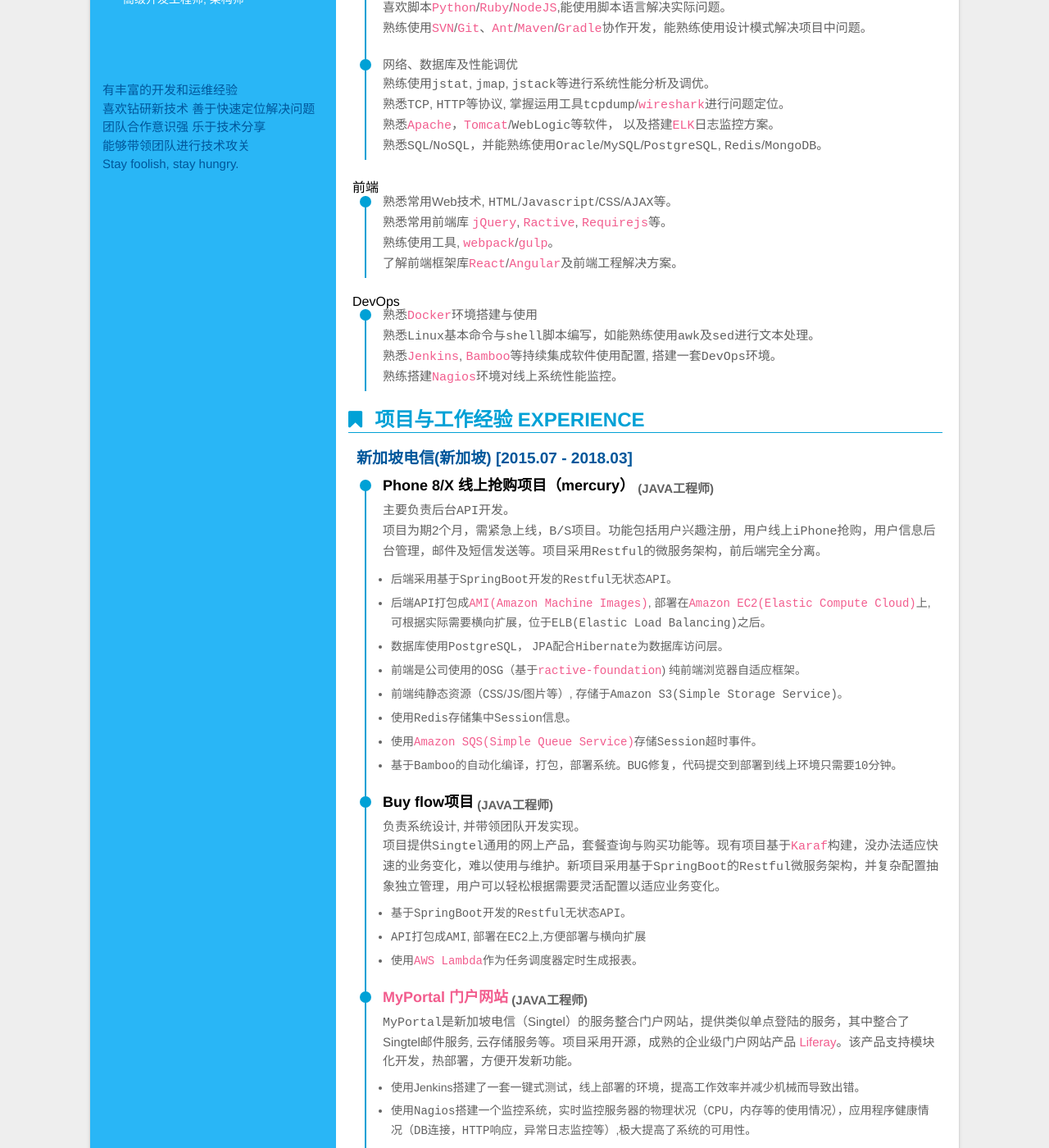
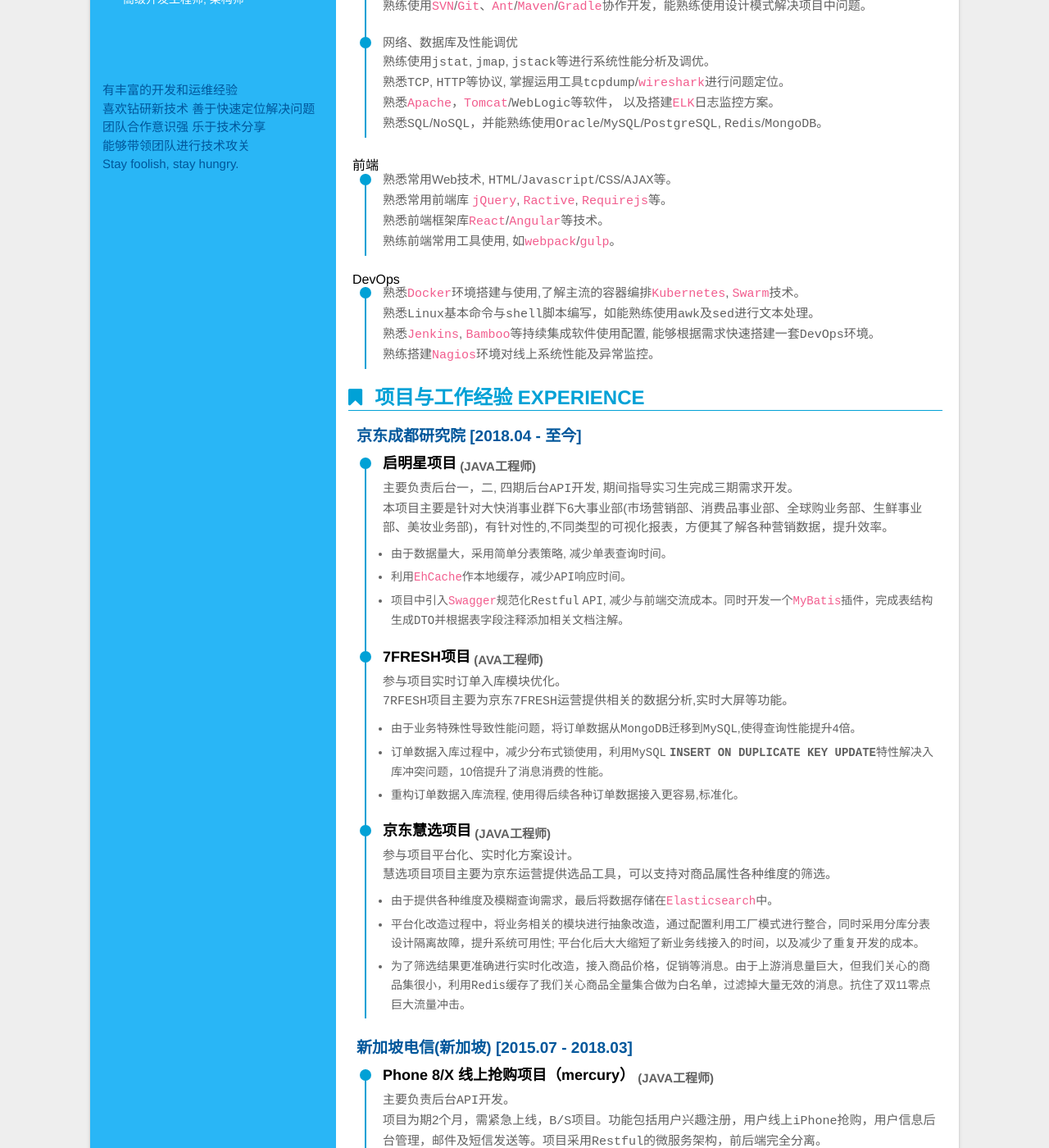
Before and after one commit to firstmustok/firstmustok.github.io, a Jekyll site: the page built from _pages/resume.md, in a window 1280 px wide and 1400 px high, scrolled down 462 px. Shown: the whole window at 82% size. Built offline with Jekyll 4.4.1, drawn with Linux system fonts in a browser that asks for light colours; some of the changed text lies outside the part shown.

Commit message:
add jd experience

```diff
--- a/_pages/resume.md
+++ b/_pages/resume.md
@@ -57,20 +56,45 @@
     - *s*{:.project-circle}
       * 熟悉常用Web技术, `HTML`/`Javascript`/`CSS`/`AJAX`等。
       * 熟悉常用前端库 [`jQuery`][jQuery], [`Ractive`][Ractive], [`Requirejs`][Requirejs]等。
-      * 熟练使用工具, [`webpack`][Webpack]/[`gulp`][gulp]。
-      * 了解前端框架库[`React`][React]/[`Angular`][Angular]及前端工程解决方案。
+      * 熟悉前端框架库[`React`][React]/[`Angular`][Angular]等技术。
+      * 熟练前端常用工具使用, 如[`webpack`][Webpack]/[`gulp`][gulp]。
     {:.project}
   - DevOps
     - *s*{:.project-circle}
-      * 熟悉[`Docker`][Docker]环境搭建与使用
+      * 熟悉[`Docker`][Docker]环境搭建与使用,了解主流的容器编排[`Kubernetes`][Kubernetes], [`Swarm`][Swarm]技术。
       * 熟悉`Linux`基本命令与`shell`脚本编写，如能熟练使用`awk`及`sed`进行文本处理。
-      * 熟悉[`Jenkins`][Jenkins], [`Bamboo`][Bamboo]等持续集成软件使用配置, 搭建一套`DevOps`环境。
-      * 熟练搭建[`Nagios`][Nagios]环境对线上系统性能监控。
+      * 熟悉[`Jenkins`][Jenkins], [`Bamboo`][Bamboo]等持续集成软件使用配置, 能够根据需求快速搭建一套`DevOps`环境。
+      * 熟练搭建[`Nagios`][Nagios]环境对线上系统性能及异常监控。
     {:.project}
   {:.campany}
 
 ## **{:.section-icon .fa}**项目与工作经验 Experience**
 {:.section}
+- **京东成都研究院 [2018.04 - 至今]**{:.campany-name}
+  - *s*{:.project-circle} **启明星项目**{:.project-title} **(JAVA工程师)**
+    * 主要负责后台一，二, 四期后台`API`开发, 期间指导实习生完成三期需求开发。
+    * 本项目主要是针对大快消事业群下6大事业部(市场营销部、消费品事业部、全球购业务部、生鲜事业部、美妆业务部)，有针对性的,不同类型的可视化报表，方便其了解各种营销数据，提升效率。
+      * 由于数据量大，采用简单分表策略, 减少单表查询时间。
+      * 利用[`EhCache`][EhCache]作本地缓存，减少`API`响应时间。
+      * 项目中引入[`Swagger`][Swagger]规范化`Restful` `API`, 减少与前端交流成本。同时开发一个[`MyBatis`][MyBatis]插件，完成表结构生成`DTO`并根据表字段注释添加相关文档注解。
+      {:.problems}
+  - *s*{:.project-circle} **7FRESH项目**{:.project-title} **(AVA工程师)**
+    * 参与项目实时订单入库模块优化。
+    * `7RFESH`项目主要为京东`7FRESH`运营提供相关的数据分析,实时大屏等功能。
+      * 由于业务特殊性导致性能问题，将订单数据从`MongoDB`迁移到`MySQL`,使得查询性能提升4倍。
+      * 订单数据入库过程中，减少分布式锁使用，利用`MySQL` **`INSERT ON DUPLICATE KEY UPDATE`**特性解决入库冲突问题，10倍提升了消息消费的性能。
+      * 重构订单数据入库流程, 使用得后续各种订单数据接入更容易,标准化。
+      {:.problems}
+  - *s*{:.project-circle} **京东慧选项目**{:.project-title} **(JAVA工程师)**
+    * 参与项目平台化、实时化方案设计。
+    * 慧选项目项目主要为京东运营提供选品工具，可以支持对商品属性各种维度的筛选。
+      * 由于提供各种维度及模糊查询需求，最后将数据存储在[`Elasticsearch`][Elasticsearch]中。
+      * 平台化改造过程中，将业务相关的模块进行抽象改造，通过配置利用工厂模式进行整合，同时采用分库分表设计隔离故障，提升系统可用性; 平台化后大大缩短了新业务线接入的时间，以及减少了重复开发的成本。
+      * 为了筛选结果更准确进行实时化改造，接入商品价格，促销等消息。由于上游消息量巨大，但我们关心的商品集很小，利用`Redis`缓存了我们关心商品全量集合做为白名单，过滤掉大量无效的消息。抗住了双11零点巨大流量冲击。
+      {:.problems}
+  {:.project}
+{:.campany}
+
 - **新加坡电信(新加坡) [2015.07 - 2018.03]**{:.campany-name}
   - *s*{:.project-circle} **Phone 8/X 线上抢购项目（mercury）**{:.project-title} **(JAVA工程师)**
     * 主要负责后台`API`开发。
@@ -95,7 +119,7 @@
 
   - *s*{:.project-circle}**[MyPortal 门户网站](https://myportal.singtel.com/web/guest/home)**{:.project-title} **(JAVA工程师)**
     * `MyPortal`是新加坡电信（Singtel）的服务整合门户网站，提供类似单点登陆的服务，其中整合了Singtel邮件服务, 云存储服务等。项目采用开源，成熟的企业级门户网站产品 [Liferay][Liferay]。该产品支持模块化开发，热部署，方便开发新功能。
-      * 使用Jenkins搭建了一套一键式测试，线上部署的环境，提高工作效率并减少机械而导致出错。
+      * 使用Jenkins搭建了一套一键式测试，以及线上部署的环境，提高工作效率并减少机械操作而导致出错。
       * 使用`Nagios`搭建一个监控系统，实时监控服务器的物理状况（`CPU`，内存等的使用情况），应用程序健康情况（`DB`连接，`HTTP`响应，异常日志监控等）,极大提高了系统的可用性。
       * 扩展`Nagios`支持长时间任务，使得`Nagios`可以支持远程服务重启。
       * 基于`React Native`开发一手机`APP`(`NagiosMessager`)，使用`Nagios`提供的`API`获取监控状态。从而更加方便监控和管理应用服务。
@@ -172,3 +196,12 @@
 [EC2]: https://aws.amazon.com/ec2/ "Amazon Elastic Compute Cloud"
 [SQS]: https://aws.amazon.com/sqs/ "Amazon Simple Queue Service"
 [Lambda]: https://aws.amazon.com/lambda/features/ "Amazon Lambda"
+
+[Kubernetes]: https://kubernetes.io/docs/concepts/overview/what-is-kubernetes/ "Kubernetes"
+[Swarm]: https://docs.docker.com/engine/swarm/ "Swarm"
+
+[EhCache]: http://www.ehcache.org/ "JAVA’S MOST WIDELY-USED CACHEE"
+[MyBatis]: http://www.mybatis.org/mybatis-3/zh/index.html "MyBatis is a first class persistence framework with support for custom SQL, stored procedures and advanced mappings."
+[Swagger]: https://swagger.io/ "The Best APIs are Built with Swagger Tools"
+
+[Elasticsearch]: https://www.elastic.co/ "Elasticsearch is a highly scalable open-source full-text search and analytics engine."
```
Also changed, not shown: other parts of _pages/resume.md (+1 -2 lines).
